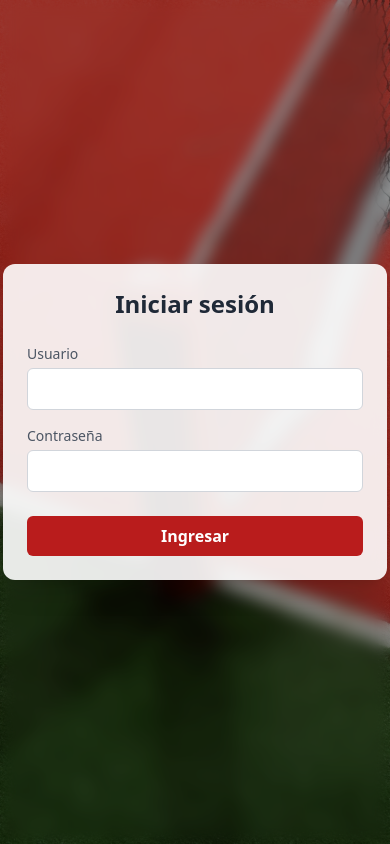
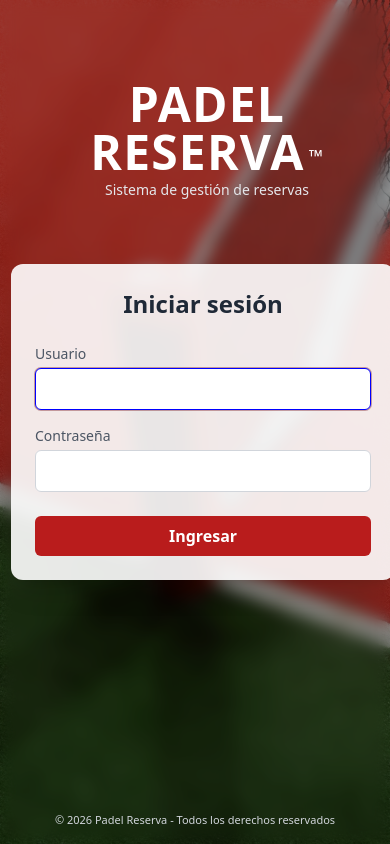
Before and after one commit to GTrogoloc/appaddle-frontend, a React (Vite) app: page / in a window 390 px wide. Built offline with nearby package versions, Linux system fonts and the light colour scheme.

Commit message:
UI LOGIN: Mejoras visuales, titulo, responsive y focus

```diff
--- a/src/components/layout/ConfigModal.jsx
+++ b/src/components/layout/ConfigModal.jsx
@@ -4,32 +4,37 @@ const COLOR_DEFAULT = "#7a1f2b";
 const COLOR_TEXTO_DEFAULT = "#ffffff";
 const NOMBRE_DEFAULT = "TURNERO PADEL - PCG Developer";
 
-
-function ConfigModal({ nombreClub, setNombreClub, cerrar, cargarCanchas, canchas }) {
+function ConfigModal({
+  nombreClub,
+  setNombreClub,
+  cerrar,
+  cargarCanchas,
+  canchas,
+}) {
   const [nuevoNombre, setNuevoNombre] = useState(nombreClub);
   const [nuevaCancha, setNuevaCancha] = useState("");
   const [configPagos, setConfigPagos] = useState({
     precioTurno: "",
     seniaTurno: "",
-    horasCancelacion: ""
+    horasCancelacion: "",
   });
+  const [canchaAEliminar, setCanchaAEliminar] = useState(null);
 
   // TRAER CONFIG DEL BACKEND
   useEffect(() => {
     fetch("http://localhost:8080/configuracion-pagos")
-    .then(res => res.json())
-    .then(data => setConfigPagos(data))
-    .catch(err => console.error(err));
+      .then((res) => res.json())
+      .then((data) => setConfigPagos(data))
+      .catch((err) => console.error(err));
   }, []);
 
   // HANDLER DE PAGOS
   function handleChangePagos(e) {
     setConfigPagos({
       ...configPagos,
-    [e.target.name]: e.target.value
+      [e.target.name]: e.target.value,
     });
   }
-
 
   async function guardar() {
     if (!nuevoNombre.trim()) return;
@@ -41,9 +46,9 @@ async function guardar() {
       await fetch("http://localhost:8080/configuracion-pagos", {
         method: "PUT",
         headers: {
-        "Content-Type": "application/json"
+          "Content-Type": "application/json",
         },
-      body: JSON.stringify(configPagos)
+        body: JSON.stringify(configPagos),
       });
     } catch (error) {
       console.error(error);
@@ -59,10 +64,7 @@ async function guardar() {
     localStorage.removeItem("nombreClub");
 
     // Restaurar fondo header
-    document.documentElement.style.setProperty(
-      "--color-header",
-      COLOR_DEFAULT
-    );
+    document.documentElement.style.setProperty("--color-header", COLOR_DEFAULT);
     localStorage.removeItem("colorHeader");
 
     // Restaurar color texto header
@@ -80,56 +82,52 @@ async function guardar() {
       await fetch("http://localhost:8080/canchas", {
         method: "POST",
         headers: { "Content-Type": "application/json" },
-        body: JSON.stringify({ nombre: nuevaCancha })
+        body: JSON.stringify({ nombre: nuevaCancha }),
       });
 
       await cargarCanchas(); // actualiza Dashboard
       setNuevaCancha("");
-
     } catch (error) {
       console.error(error);
     }
   }
 
-  async function eliminarCancha(id) {
-    if (!window.confirm("¿Seguro que querés desactivar esta cancha?"))
-      return;
+  function eliminarCancha(id) {
+    setCanchaAEliminar(id);
+  }
 
+  const confirmarEliminarCancha = async () => {
     try {
-      await fetch(`http://localhost:8080/canchas/${id}`, {
-        method: "DELETE"
+      await fetch(`http://localhost:8080/canchas/${canchaAEliminar}`, {
+        method: "DELETE",
       });
 
-      await cargarCanchas(); // sincroniza todo
+      setCanchaAEliminar(null);
 
+      await cargarCanchas();
     } catch (error) {
       console.error(error);
     }
-  }
+  };
 
   return (
+    <>
       <div className="fixed inset-0 bg-black/40 flex items-center justify-center z-50">
         <div className="bg-white rounded-xl p-6 w-[700px] max-h-[80vh] overflow-y-auto shadow-lg">
-
-
           <h2 className="text-lg font-semibold mb-4">
             Configuración del Sistema
           </h2>
 
           <div className="grid grid-cols-1 md:grid-cols-2 gap-6">
-
             {/* IZQUIERDA */}
             <div className="flex flex-col gap-4">
-
               {/* BLOQUE GESTIÓN DE CANCHAS */}
               <div className="bg-blue-50/80 border-l-4 border-blue-400 rounded-lg p-4 shadow-sm hover:shadow-md hover:-translate-y-0.5 transition duration-200">
-
                 <h3 className="text-base font-semibold mb-3 text-gray-800">
                   🎾 Gestión de Canchas
                 </h3>
 
                 <div className="flex gap-2">
-
                   <input
                     type="text"
                     value={nuevaCancha}
@@ -142,7 +140,6 @@ async function guardar() {
                     }}
                     placeholder="Nombre nueva cancha"
                     className="flex-1 border rounded px-2 py-1"
-
                   />
 
                   <button
@@ -181,13 +178,11 @@ async function guardar() {
 
               {/* CONFIG DE PAGOS */}
               <div className="bg-blue-50/80 border-l-4 border-blue-400 rounded-lg p-4 shadow-sm hover:shadow-md hover:-translate-y-0.5 transition duration-200">
-
                 <h3 className="text-base font-semibold mb-3 text-gray-800">
                   💰 Configuración de Pagos
                 </h3>
 
                 <div className="space-y-3">
-
                   <div>
                     <label className="text-xs text-gray-600">
                       💰 Precio total del turno
@@ -234,14 +229,13 @@ async function guardar() {
                       className="w-full border rounded px-2 py-1"
                     />
                   </div>
-
                 </div>
 
                 {/* ayuda */}
                 <p className="text-[11px] text-gray-400 mt-2">
-    Si el cliente no paga la seña antes del límite, la reserva se cancela automáticamente.
+                  Si el cliente no paga la seña antes del límite, la reserva se
+                  cancela automáticamente.
                 </p>
-
               </div>
             </div>
 
@@ -249,15 +243,12 @@ async function guardar() {
             <div>
               {/* BLOQUE DE APARIENCIA */}
               <div className="bg-orange-50/80 border-l-4 border-orange-400 rounded-lg p-4 shadow-sm hover:shadow-md hover:-translate-y-0.5 transition duration-200">
-
                 <h3 className="text-base font-semibold mb-3 text-gray-800">
-🎨 Configurar Apariencia
+                  🎨 Configuración de Apariencia
                 </h3>
 
                 {/* NOMBRE */}
-        <label className="text-sm block mb-1">
-          Nombre del club:
-        </label>
+                <label className="text-sm block mb-1">Nombre del club:</label>
 
                 <input
                   type="text"
@@ -268,9 +259,7 @@ async function guardar() {
 
                 {/* COLOR FONDO HEADER */}
                 <div className="flex items-center justify-between mb-4">
-  <label className="text-sm">
-    Color barra de navegación:
-  </label>
+                  <label className="text-sm">Color barra de navegación:</label>
 
                   <input
                     type="color"
@@ -293,9 +282,7 @@ async function guardar() {
 
                 {/* COLOR TEXTO HEADER */}
                 <div className="flex items-center justify-between mb-4">
-  <label className="text-sm">
-    Color del texto e iconos:
-  </label>
+                  <label className="text-sm">Color del texto e iconos:</label>
 
                   <input
                     type="color"
@@ -311,10 +298,7 @@ async function guardar() {
                         nuevoColorTexto
                       );
 
-      localStorage.setItem(
-        "colorHeaderTexto",
-        nuevoColorTexto
-      );
+                      localStorage.setItem("colorHeaderTexto", nuevoColorTexto);
                     }}
                     className="w-8 h-6 cursor-pointer border border-gray-300 rounded"
                   />
@@ -328,7 +312,6 @@ async function guardar() {
                   Restaurar valores por defecto
                 </button>
               </div>
-
 
               {/* BOTONES */}
               <div className="flex justify-center gap-3 mt-4 border-t pt-4">
@@ -346,12 +329,38 @@ async function guardar() {
                   Guardar
                 </button>
               </div>
-
-      </div>
-
             </div>
           </div>
         </div>
+
+        {/* DESACTIVAR LA CANCHA SELECCIONADA */}
+        {canchaAEliminar && (
+          <div className="fixed inset-0 bg-black/50 flex items-center justify-center z-50">
+            <div className="bg-white p-6 rounded-lg shadow-lg text-center w-[90%] max-w-sm">
+              <p className="mb-4 font-semibold text-lg">
+                ¿Seguro desea desactivar esta cancha?
+              </p>
+
+              <div className="flex gap-3 justify-center">
+                <button
+                  onClick={confirmarEliminarCancha}
+                  className="px-4 py-2 bg-red-600 hover:bg-red-700 text-white rounded"
+                >
+                  Sí, desactivar
+                </button>
+
+                <button
+                  onClick={() => setCanchaAEliminar(null)}
+                  className="px-4 py-2 bg-gray-400 hover:bg-gray-500 text-white rounded"
+                >
+                  Cancelar
+                </button>
+              </div>
+            </div>
+          </div>
+        )}
+      </div>
+    </>
   );
 }
 
--- a/src/components/layout/Header.jsx
+++ b/src/components/layout/Header.jsx
@@ -126,7 +126,7 @@ function Header({ cargarCanchas, canchas }) {
         <div className="fixed inset-0 bg-black/50 flex items-center justify-center z-50">
           <div className="bg-white p-6 rounded-lg shadow-lg text-center w-[90%] max-w-sm">
             <p className="mb-4 font-semibold text-lg">
-              ¿Seguro que querés cerrar sesión?
+              ¿Seguro desea cerrar sesión?
             </p>
 
             <div className="flex gap-3 justify-center">
--- a/src/components/reserva/ResumenReserva.jsx
+++ b/src/components/reserva/ResumenReserva.jsx
@@ -116,7 +116,7 @@ function ResumenReserva({
             {/* Título + contador */}
             <div className="mb-3">
               <h3 className="font-semibold text-base flex items-center">
-                🎾 Resumen de la reserva
+                🎾 RESUMEN DE LA RESERVA
               </h3>
 
               <p className="text-xs text-gray-600">
--- a/src/pages/Login.jsx
+++ b/src/pages/Login.jsx
@@ -38,8 +38,18 @@ function Login() {
          bg-transparent md:bg-white
          md:w-1/2
 
+
       "
       >
+        <div className="absolute top-20 left-3 w-full text-center z-20">
+          <h1 className="text-5xl font-bold text-white md:text-[#7a1f2b] tracking-wide">
+            PADEL RESERVA<span className="text-lg align-[0.4em] ml-1">™</span>
+          </h1>
+          <p className="text-sm text-gray-200 mt-1 md:text-gray-500">
+            Sistema de gestión de reservas
+          </p>
+        </div>
+
         <form
           onSubmit={handleSubmit}
           className="
@@ -49,6 +59,7 @@ function Login() {
             p-6
             shadow-xl
             md:shadow-none
+            translate-x-2 md:translate-x-0
           "
         >
           <h2 className="mb-6 text-center text-2xl font-bold text-gray-800">
@@ -63,12 +74,14 @@ function Login() {
               type="text"
               value={usuario}
               onChange={(e) => setUsuario(e.target.value)}
+              autoFocus
               className="
                 mt-1 w-full rounded-md
                 border border-gray-300
                 px-3 py-2
                 focus:outline-none
-                focus:ring-2 focus:ring-red-600
+                focus:border-[#7a1f2b]
+                focus:ring-1 focus:ring-[#7a1f2b]/40
               "
               required
             />
@@ -87,7 +100,8 @@ function Login() {
                 border border-gray-300
                 px-3 py-2
                 focus:outline-none
-                focus:ring-2 focus:ring-red-600
+                focus:border-[#7a1f2b]
+                focus:ring-1 focus:ring-[#7a1f2b]/40
               "
               required
             />
@@ -131,6 +145,12 @@ function Login() {
       >
         <div className="absolute inset-0 bg-black/40 backdrop-blur"></div>
       </div>
+      <div className="absolute bottom-4 w-full text-center z-20">
+        <p className="text-[11px] text-gray-300 md:text-gray-400">
+          © {new Date().getFullYear()} Padel Reserva - Todos los derechos
+          reservados
+        </p>
+      </div>
     </div>
   );
 }
```
Lines whose indentation alone changed are shown as unchanged.
